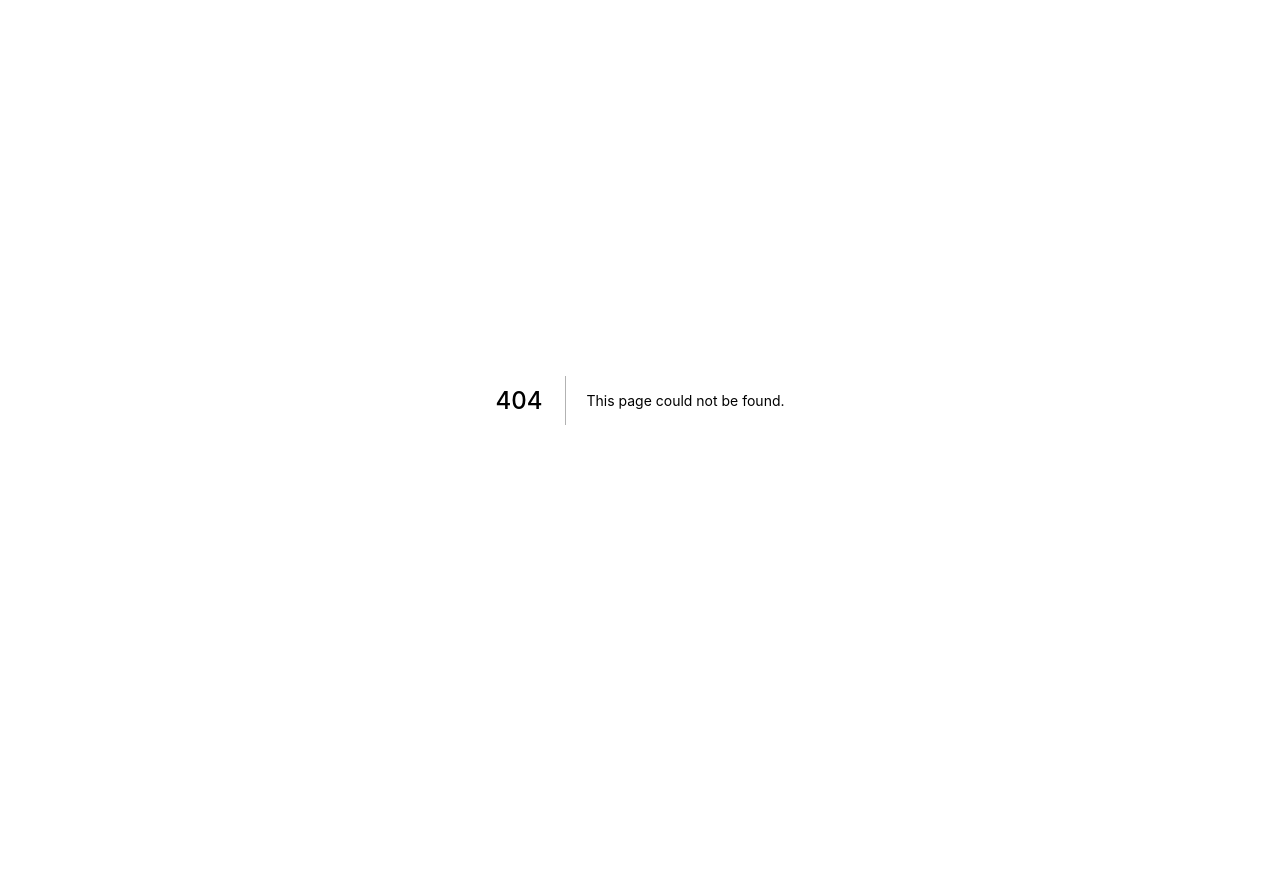
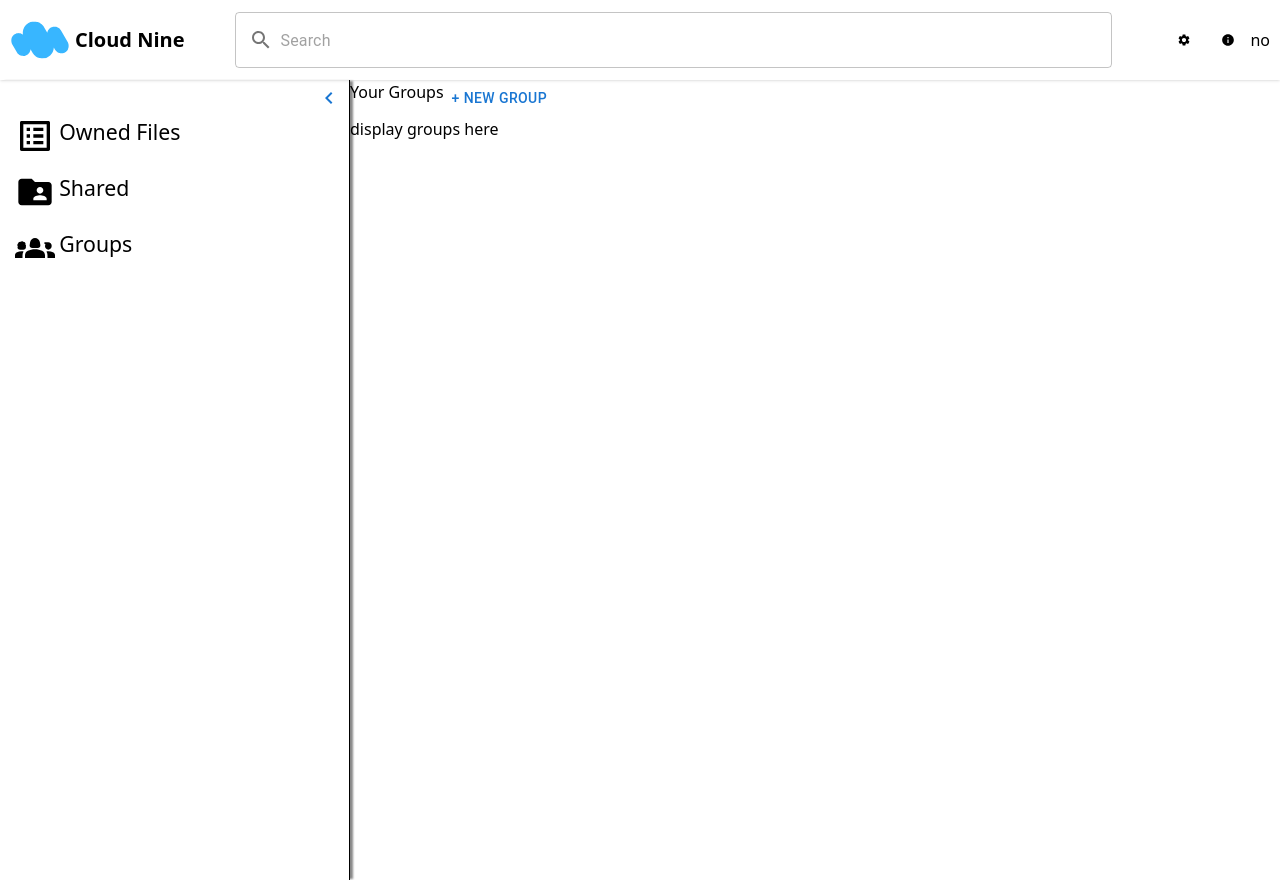
Before and after one commit to MAD-HAP/cloudnine, a Next.js app in the folder website/: page /groups in a window 1280 px wide. Before the commit this address had no page. Before the commit the page ends 800 px from the top, so only its background shows below. Built offline with nearby package versions, Linux system fonts and the light colour scheme; no server answers.

Commit message:
Groups page

```diff
--- a/website/components/common/Sidebar.tsx
+++ b/website/components/common/Sidebar.tsx
@@ -44,7 +44,7 @@ function Sidebar() {
         boxShadow: "4px 0 2px -1px #888",
       }}
     >
-      <Button fullWidth sx={{alignContent: 'right'}} onClick={()=>{setIsExpanded(false);}}><ChevronLeft /></Button>
+      <Button fullWidth sx={{justifyContent: 'end'}} onClick={()=>{setIsExpanded(false);}}><ChevronLeft /></Button>
 
       <Stack
         direction="column"
--- /dev/null
+++ b/website/pages/groups.tsx
@@ -0,0 +1,26 @@
+import { Button } from "@mui/material";
+import React from "react";
+import { Navbar } from "../components/common/Navbar";
+import Sidebar from "../components/common/Sidebar";
+
+export default function group() {
+  const createGroup = async () => {
+
+  }
+
+  return (
+    <div>
+      <Navbar />
+      <div style={{ display: "flex" }}>
+        <Sidebar />
+        <div>
+          <div style={{display: 'flex', justifyContent: 'space-between'}}>
+            <h1>Your Groups</h1>
+            <Button onClick={() => createGroup}>+ New Group</Button>
+          </div>
+          display groups here
+        </div>
+      </div>
+    </div>
+  );
+}
```
Also changed, not shown: 1 other file (tests, documents, lock files or other folders).
